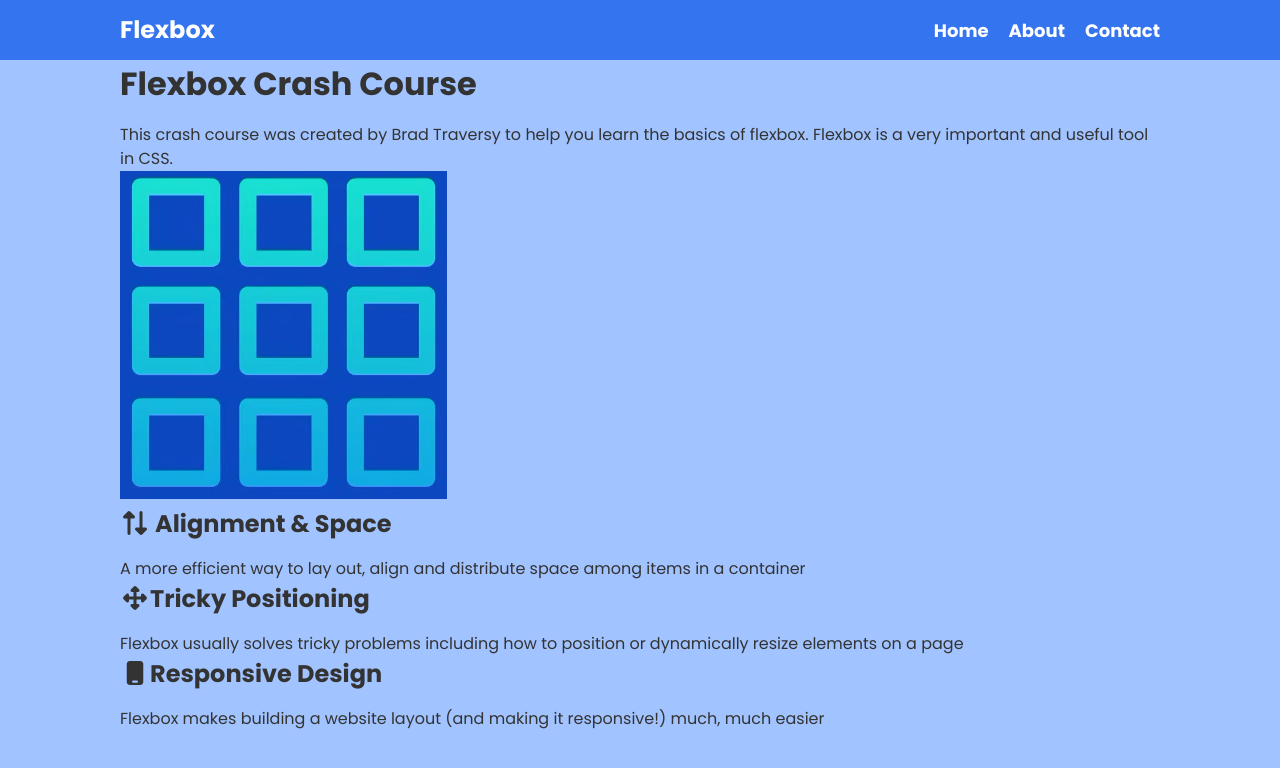
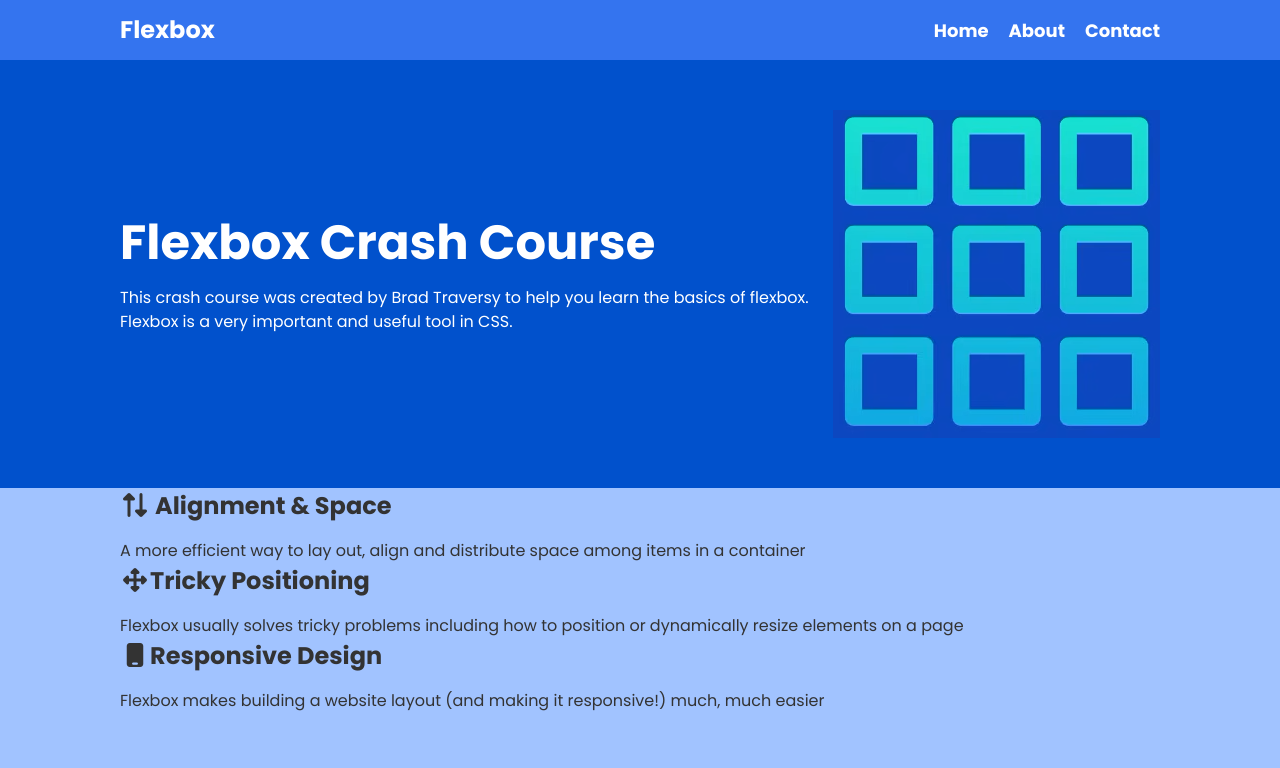
Before and after one commit to Eric-Vaughn/flexbox-crash-course, a plain HTML site: page index.html in a window 1280 px wide. Drawn offline with Linux system fonts and the light colour scheme.

Commit message:
style hero

```diff
--- a/style.css
+++ b/style.css
@@ -69,3 +69,26 @@ ul {
 .navbar ul li {
     margin-left: 20px;
 }
+
+.header {
+    background-color: #0151cc;
+    color: #fff;
+    min-height: 400px;
+}
+
+.header h1 {
+    font-size: 3rem;
+    font-weight: bold;
+    line-height: 1.2;
+}
+
+.header img {
+    max-width: 400px;
+    padding: 50px 0px; /* Fix my image's placement */
+}
+
+.header .container {
+    display: flex;
+    align-items: center;
+    justify-content: space-between;
+}
```
Also changed, not shown: index.html (+1 -0 lines).
